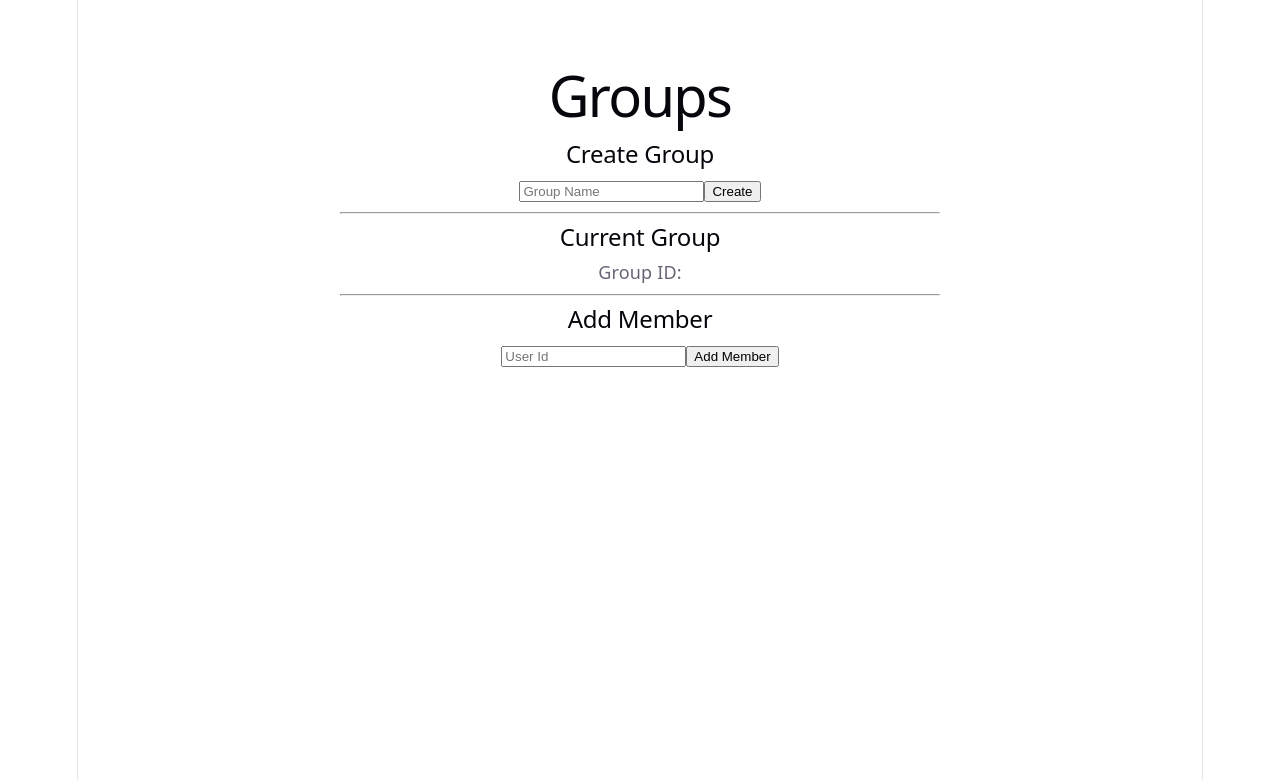
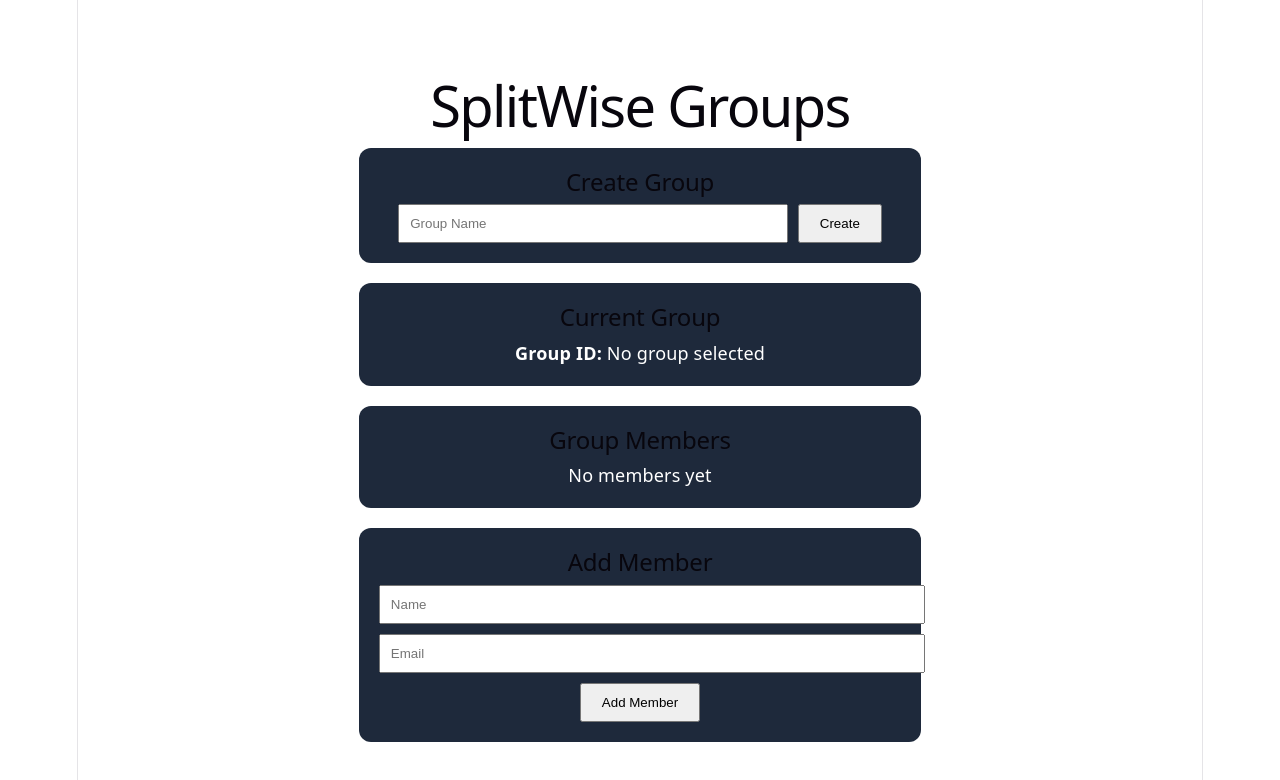
Before and after one commit to akash120405/splitwise-frontend, a React (Vite) app: page /groups in a window 1280 px wide. Shown: the top 780 px of the page. Built offline with nearby package versions, Linux system fonts and the light colour scheme.

Commit message:
Improve groups UI and add members by name/email

```diff
--- a/src/pages/Groups.tsx
+++ b/src/pages/Groups.tsx
@@ -1,19 +1,57 @@
-import { useState } from "react";
+import { useEffect, useState } from "react";
 import api from "../api/api";
 
+interface Member {
+  id: string;
+  user: {
+    id: string;
+    name: string;
+    email: string;
+  };
+}
+
 export default function Groups() {
-  const [name, setName] =
+  const [groupName, setGroupName] =
     useState("");
 
   const [groupId, setGroupId] =
     useState(
-      localStorage.getItem(
-        "groupId"
-      ) || ""
+      localStorage.getItem("groupId") || ""
     );
 
-  const [userId, setUserId] =
+  const [memberName, setMemberName] =
     useState("");
+
+  const [memberEmail, setMemberEmail] =
+    useState("");
+
+  const [members, setMembers] =
+    useState<Member[]>([]);
+
+  const [message, setMessage] =
+    useState("");
+
+  const fetchMembers =
+    async () => {
+      if (!groupId) return;
+
+      try {
+        const res =
+          await api.get(
+            `/groups/${groupId}/members`
+          );
+
+        setMembers(
+          res.data.members
+        );
+      } catch (error) {
+        console.error(error);
+      }
+    };
+
+  useEffect(() => {
+    fetchMembers();
+  }, [groupId]);
 
   const createGroup =
     async () => {
@@ -22,49 +60,71 @@
           await api.post(
             "/groups",
             {
-              name,
+              name: groupName,
             }
           );
 
+        const newGroupId =
+          res.data.group.id;
+
         localStorage.setItem(
           "groupId",
-          res.data.group.id
+          newGroupId
         );
 
         setGroupId(
-          res.data.group.id
+          newGroupId
         );
 
-        alert(
-          "Group Created"
+        setMessage(
+          "✅ Group created successfully"
         );
+
+        setGroupName("");
       } catch (error) {
         console.error(error);
-        alert(
-          "Failed to create group"
+
+        setMessage(
+          "❌ Failed to create group"
         );
       }
     };
 
   const addMember =
     async () => {
+      if (
+        !memberName ||
+        !memberEmail
+      ) {
+        setMessage(
+          "❌ Name and Email required"
+        );
+
+        return;
+      }
+
       try {
         await api.post(
           `/groups/${groupId}/members`,
           {
-            userId,
+            name: memberName,
+            email: memberEmail,
           }
         );
 
-        alert(
-          "Member Added"
+        setMessage(
+          "✅ Member added successfully"
         );
 
-        setUserId("");
+        setMemberName("");
+        setMemberEmail("");
+
+        fetchMembers();
       } catch (error) {
         console.error(error);
-        alert(
-          "Failed to add member"
+
+        setMessage(
+          "❌ Failed to add member"
         );
       }
     };
@@ -72,67 +132,213 @@
   return (
     <div
       style={{
-        width: "600px",
-        margin: "50px auto",
+        maxWidth: "900px",
+        margin: "40px auto",
+        padding: "20px",
+        color: "white",
       }}
     >
-      <h1>Groups</h1>
+      <h1
+        style={{
+          textAlign: "center",
+          marginBottom: "30px",
+        }}
+      >
+        SplitWise Groups
+      </h1>
 
-      <h2>
-        Create Group
-      </h2>
+      {message && (
+        <div
+          style={{
+            background: "#1e293b",
+            padding: "12px",
+            borderRadius: "10px",
+            marginBottom: "20px",
+          }}
+        >
+          {message}
+        </div>
+      )}
+
+      {/* CREATE GROUP */}
+
+      <div
+        style={{
+          background: "#1e293b",
+          padding: "20px",
+          borderRadius: "12px",
+          marginBottom: "20px",
+        }}
+      >
+        <h2>Create Group</h2>
 
         <input
           placeholder="Group Name"
-        value={name}
+          value={groupName}
           onChange={(e) =>
-          setName(
+            setGroupName(
               e.target.value
             )
           }
+          style={{
+            width: "70%",
+            padding: "10px",
+            marginRight: "10px",
+          }}
         />
 
         <button
           onClick={
             createGroup
           }
+          style={{
+            padding:
+              "10px 20px",
+            cursor: "pointer",
+          }}
         >
           Create
         </button>
+      </div>
 
-      <hr />
+      {/* CURRENT GROUP */}
 
+      <div
+        style={{
+          background: "#1e293b",
+          padding: "20px",
+          borderRadius: "12px",
+          marginBottom: "20px",
+        }}
+      >
+        <h2>Current Group</h2>
+
+        <p>
+          <strong>
+            Group ID:
+          </strong>{" "}
+          {groupId ||
+            "No group selected"}
+        </p>
+      </div>
+
+      {/* MEMBERS */}
+
+      <div
+        style={{
+          background: "#1e293b",
+          padding: "20px",
+          borderRadius: "12px",
+          marginBottom: "20px",
+        }}
+      >
         <h2>
-        Current Group
+          Group Members
         </h2>
 
+        {members.length ===
+        0 ? (
           <p>
-        Group ID:
-        {" "}
-        {groupId}
+            No members yet
           </p>
+        ) : (
+          members.map(
+            (member) => (
+              <div
+                key={
+                  member.id
+                }
+                style={{
+                  padding:
+                    "10px",
+                  marginBottom:
+                    "10px",
+                  border:
+                    "1px solid #334155",
+                  borderRadius:
+                    "8px",
+                }}
+              >
+                <div>
+                  👤{" "}
+                  <strong>
+                    {
+                      member
+                        .user
+                        .name
+                    }
+                  </strong>
+                </div>
 
-      <hr />
+                <div>
+                  {
+                    member
+                      .user
+                      .email
+                  }
+                </div>
+              </div>
+            )
+          )
+        )}
+      </div>
 
-      <h2>
-        Add Member
-      </h2>
+      {/* ADD MEMBER */}
+
+      <div
+        style={{
+          background: "#1e293b",
+          padding: "20px",
+          borderRadius: "12px",
+        }}
+      >
+        <h2>Add Member</h2>
 
         <input
-        placeholder="User Id"
-        value={userId}
+          placeholder="Name"
+          value={memberName}
           onChange={(e) =>
-          setUserId(
+            setMemberName(
               e.target.value
             )
           }
+          style={{
+            width: "100%",
+            padding: "10px",
+            marginBottom:
+              "10px",
+          }}
+        />
+
+        <input
+          placeholder="Email"
+          value={memberEmail}
+          onChange={(e) =>
+            setMemberEmail(
+              e.target.value
+            )
+          }
+          style={{
+            width: "100%",
+            padding: "10px",
+            marginBottom:
+              "10px",
+          }}
         />
 
         <button
-        onClick={addMember}
+          onClick={
+            addMember
+          }
+          style={{
+            padding:
+              "10px 20px",
+            cursor: "pointer",
+          }}
         >
           Add Member
         </button>
       </div>
+    </div>
   );
 }
```
Lines whose indentation alone changed are shown as unchanged.
